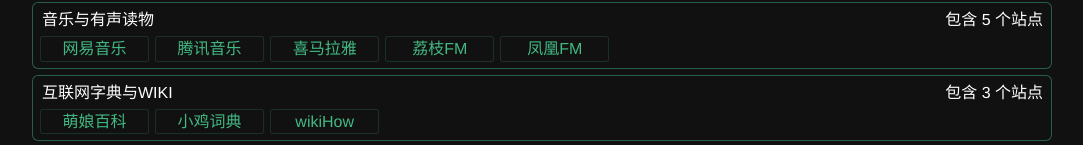
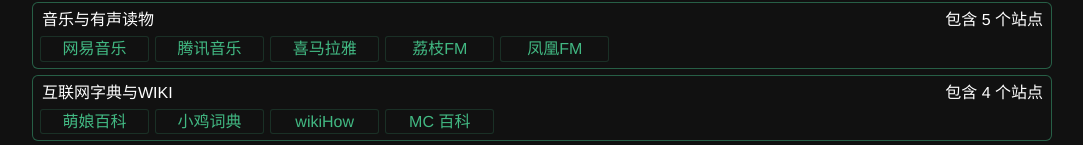
Before and after one commit to conglinyizhi/NavigationCenter, a Vue app: page / in a window 1280 px wide. Shown: the part 762-907 px from the top of the page, without its empty margins (98-1181 px from the left). Built offline with nearby package versions, Linux system fonts and the light colour scheme.

Commit message:
增加 MC百科

```diff
--- a/src/components/navigation.vue
+++ b/src/components/navigation.vue
@@ -150,6 +150,7 @@ const siteData = [
       { title: "萌娘百科", url: "https://zh.moegirl.org.cn" },
       { title: "小鸡词典", url: "https://jikipedia.com" },
       { title: "wikiHow", url: "https://zh.wikihow.com" },
+      { title: "MC 百科", url: "https://www.mcmod.cn" },
     ],
   },
   {
```
